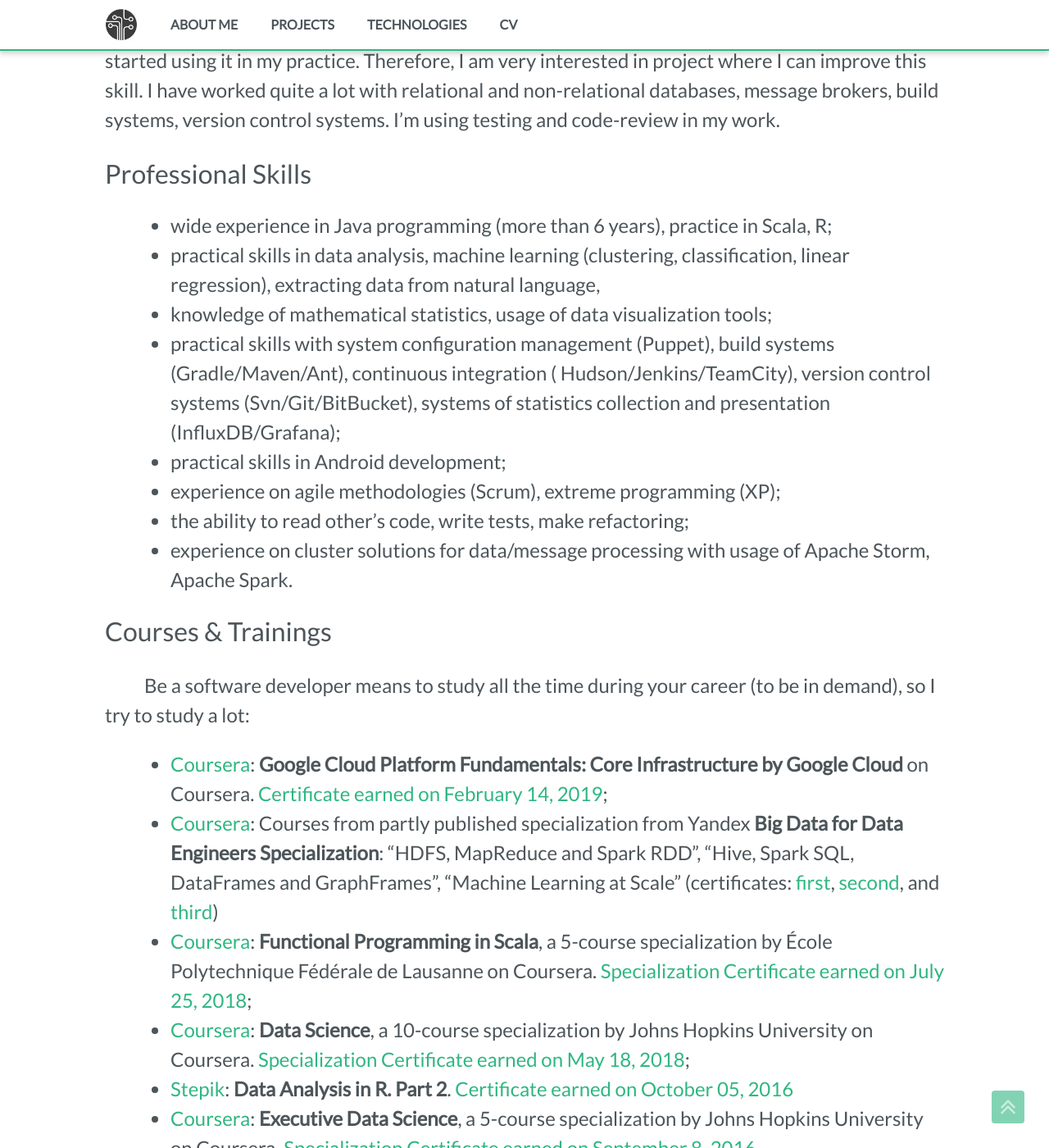
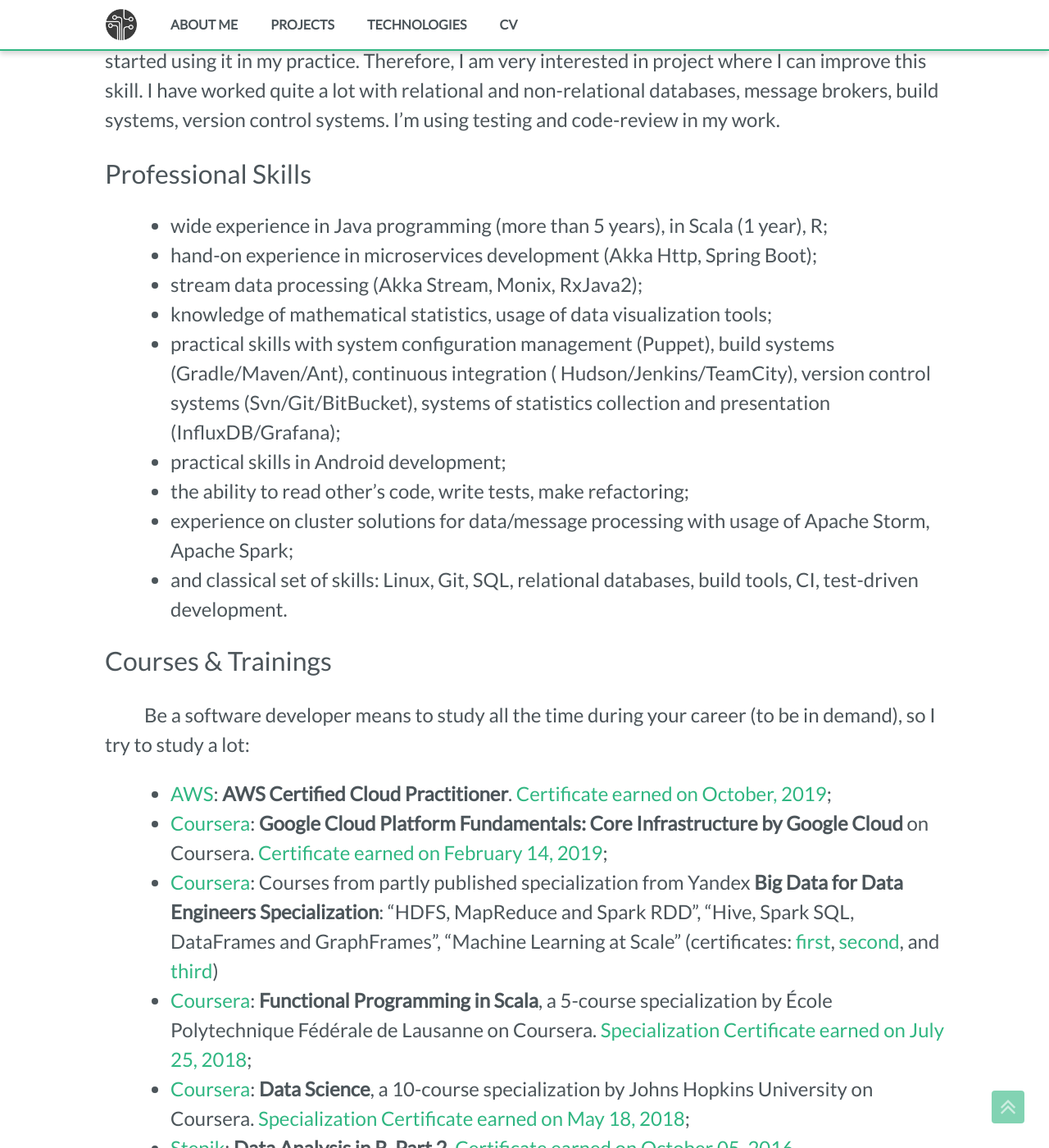
Before and after one commit to fedor-malyshkin/fedor-malyshkin.github.io, a Jekyll site: the page built from about_me.md, in a window 1280 px wide and 1400 px high, scrolled down 845 px. Shown: the whole window at 82% size. Built offline with Jekyll 4.4.1, drawn with Linux system fonts in a browser that asks for light colours.

Commit message:
Add some changes

```diff
--- a/_includes/about_me/courses.md
+++ b/_includes/about_me/courses.md
@@ -1,4 +1,5 @@
 Be a software developer means to study all the time during your career (to be in demand), so I try to study a lot:
+* [AWS](https://aws.amazon.com): **AWS Certified Cloud Practitioner**. [Certificate earned on October, 2019](https://www.certmetrics.com/amazon/public/badge.aspx?i=9&t=c&d=2019-10-26&ci=AWS00595152);
 * [Coursera](https://www.coursera.org): **Google Cloud Platform Fundamentals: Core Infrastructure by Google Cloud** on Coursera. [Certificate earned on February 14, 2019](https://www.coursera.org/account/accomplishments/certificate/R8U5M2LDYCRB);
 * [Coursera](https://www.coursera.org): Courses from partly published specialization from Yandex **Big Data for Data Engineers Specialization**: "HDFS, MapReduce and Spark RDD",  "Hive, Spark SQL, DataFrames and GraphFrames", "Machine Learning at Scale" (certificates: [first](https://www.coursera.org/account/accomplishments/certificate/7L3SUHJYV2VL),  [second](https://www.coursera.org/account/accomplishments/certificate/R925KBPP6S45),
 and [third](https://www.coursera.org/account/accomplishments/certificate/KBRVRRRATF3C))
--- a/_includes/about_me/prof_skills.md
+++ b/_includes/about_me/prof_skills.md
@@ -1,8 +1,9 @@
-* wide experience in Java programming (more than 6 years), practice in Scala, R;
-* practical skills in data analysis, machine learning (clustering, classification, linear regression), extracting data from natural language,
+* wide experience in Java programming (more than 5 years), in Scala (1 year), R;
+* hand-on experience in microservices development (Akka Http, Spring Boot);
+* stream data processing (Akka Stream, Monix, RxJava2);
 * knowledge of mathematical statistics, usage of data visualization tools;
 * practical skills with system configuration management (Puppet), build systems (Gradle/Maven/Ant), continuous integration ( Hudson/Jenkins/TeamCity), version control systems (Svn/Git/BitBucket), systems of statistics collection and presentation (InfluxDB/Grafana);
 * practical skills in Android development;
-* experience on agile methodologies (Scrum), extreme programming (XP);
 * the ability to read other’s code, write tests, make refactoring;
-* experience on cluster solutions for data/message processing with usage of Apache Storm, Apache Spark.
+* experience on cluster solutions for data/message processing with usage of Apache Storm, Apache Spark;
+* and classical set of skills: Linux, Git, SQL, relational databases, build tools, CI, test-driven development.
--- a/_includes/projects/home_description.html
+++ b/_includes/projects/home_description.html
@@ -6,4 +6,5 @@ but there are several projects wothly to mention:
 <li><a href="https://fedor-malyshkin.github.io/story_line2_build/">My side-project "StoryLine 2" (news aggregator)</a> [<b>Java, Scala, Kafka, Akka, Gradle, Apache Spark, Apache Storm, No-SQL Spring, REST, Android</b>]</li>
 <li><a href="/projects">Magnet Platform and DMS "Big Archive"</a> [<b>Java, Ant, SQL, JSP, Lucene</b>]</li>
 <li><a href="/projects">GLR parser to extract structured data from text in natural language</a>  [<b>Java, Spring, NLP</b>]</li>
+<li>System for client's data processing in Russian's bigest bank (Sberbank) [<b>Java, Spring, Oracle, Kafka, Multithreading</b>]</li>
 </ul>
--- a/_includes/technologies/home_description.html
+++ b/_includes/technologies/home_description.html
@@ -4,7 +4,7 @@
 <li><b>Programming languages:</b> Java, Scala, R</li>
 <li><b>Version control systems:</b> Svn, Git, BitBucket</li>
 <li><b>Build systems:</b> Gradle, Maven, Ant</li>
-<li><b>Databases:</b> SQL, NoSQL (MySQL, PostgreSQL, MSSQL, Oracle, MongoDB, Cassandra)</li>
+<li><b>Databases:</b> SQL, NoSQL (MySQL, PostgreSQL, MSSQL, Oracle, MongoDB)</li>
 <li><b>Continuous integration systems/services:</b> Hudson, Jenkins, TeamCity</li>
 <li><b>Distributed systems:</b> Apache Storm, Apache Spark, Apache Hadoop</li>
 <li><b>Systems of statistics collection (TSDB) and presentation (dashboards):</b> InfluxDB, Grafana</li>
```
Also changed, not shown: 1 other file.
